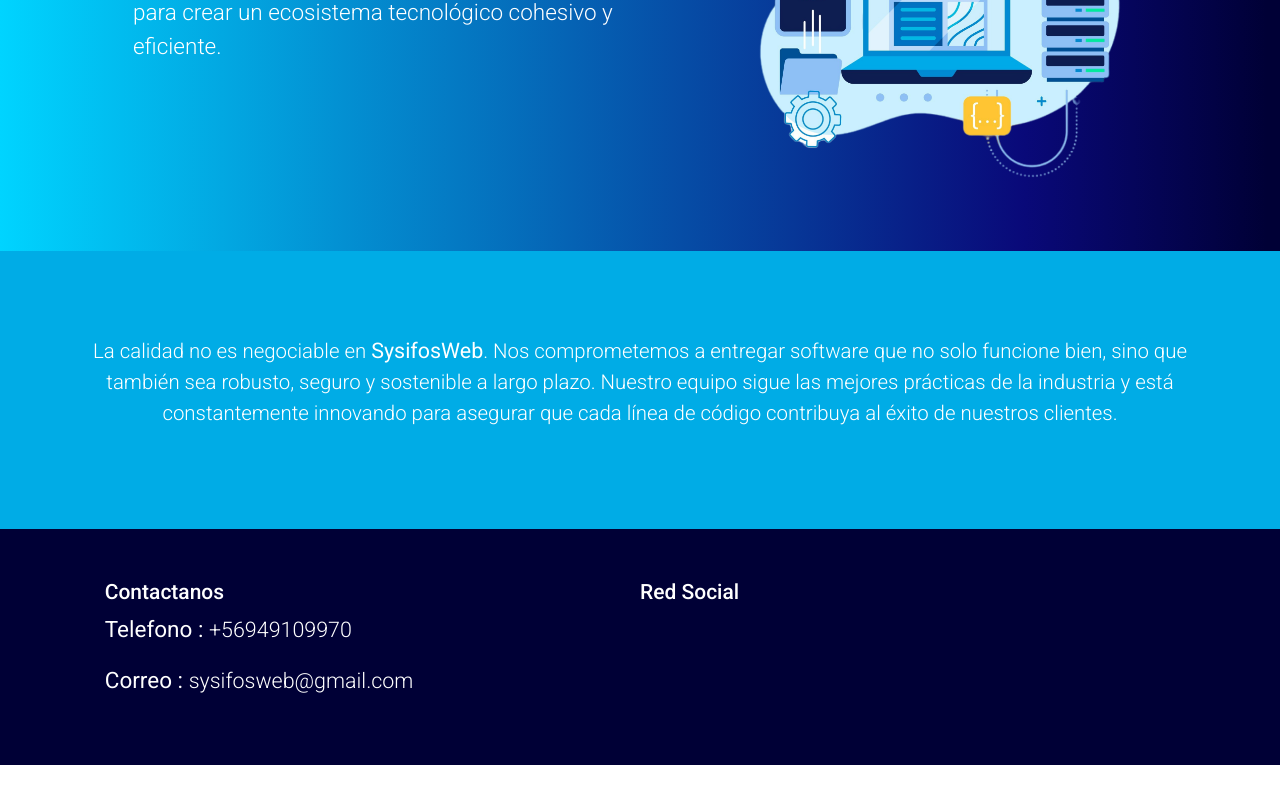
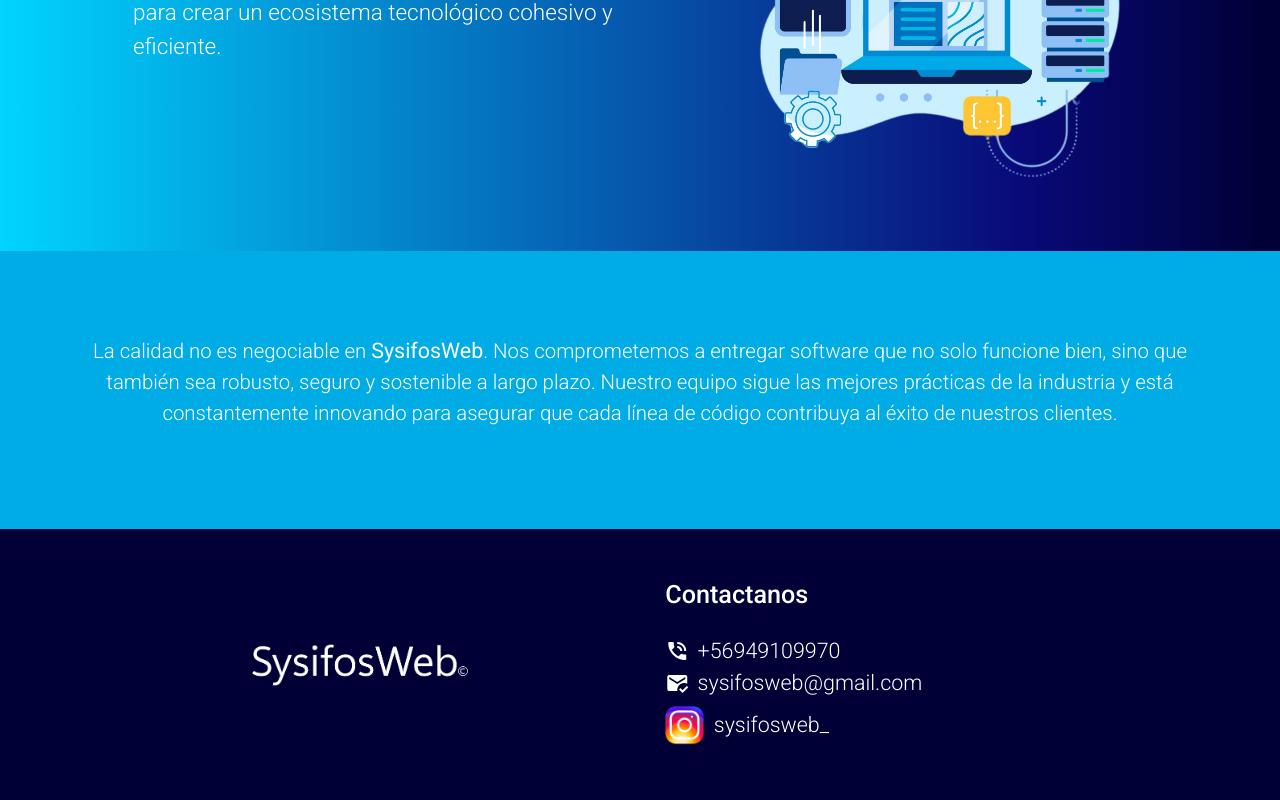
Before and after one commit to SysifosWeb/landingPage, a React (Vite) app: page / in a window 1280 px wide. Shown: the part 2430-3230 px from the top of the page. Before the commit the page ends 3195 px from the top, so only its background shows below. Built offline with nearby package versions, Linux system fonts and the light colour scheme.

Commit message:
redes footer

```diff
--- a/src/Index.jsx
+++ b/src/Index.jsx
@@ -3,6 +3,7 @@
 import logo from "/img/logo-blanco.png";
 import indexcss from "./css/index.module.css";
 import whatsapp from "/img/whatsapp.png";
+import instagram from "/img/insta.png";
 const Index = () => {
   return (
     <>
@@ -89,18 +90,24 @@
         </div>
       </section>
       <footer>
-        <div className="container d-flex justify-content-center flex-wrap">
-          <div className="d-flex flex-column  dir col-md-6">
-            <h5>Contactanos</h5>
-            <p>
-              <b>Telefono : </b> +56949109970
-            </p>
-            <p>
-              <b>Correo : </b> sysifosweb@gmail.com
-            </p>
+        <div className="container d-flex justify-content-center justify-content-md-between gap-5">
+          <div className="d-flex justify-content-md-center align-items-center w-50">
+            <img src={logo} alt="" />
           </div>
-          <div className="d-flex flex-column  redes col-md-6">
-            <h5>Red Social</h5>
+          <div className="d-flex flex-column justify-content-md-start dir w-50">
+            <h4 className="mb-4 text-start">Contactanos</h4>
+            <div className="d-flex align-items-center">
+              <span className="material-icons me-2">phone_in_talk </span>
+              +56949109970
+            </div>
+            <div className="d-flex align-items-center">
+              <span className="material-icons me-2">mark_email_read </span>
+              sysifosweb@gmail.com
+            </div>
+            <div className="d-flex align-items-center">
+              <img src={instagram} alt="" className="me-1" />
+              sysifosweb_
+            </div>
           </div>
         </div>
       </footer>
--- a/src/main.css
+++ b/src/main.css
@@ -14,6 +14,13 @@
     text-align: center;
     padding:3rem 4rem;
   }
+footer .container div img{
+  height: 3rem;
+}
+.dir div img{
+  height: 2.3rem;
+  margin-left: -6px;
+}
 
   @media (min-width: 768px) and (max-width: 1200px) {
     .bannerImg{
```
Also changed, not shown: public/img/insta.png (added).
